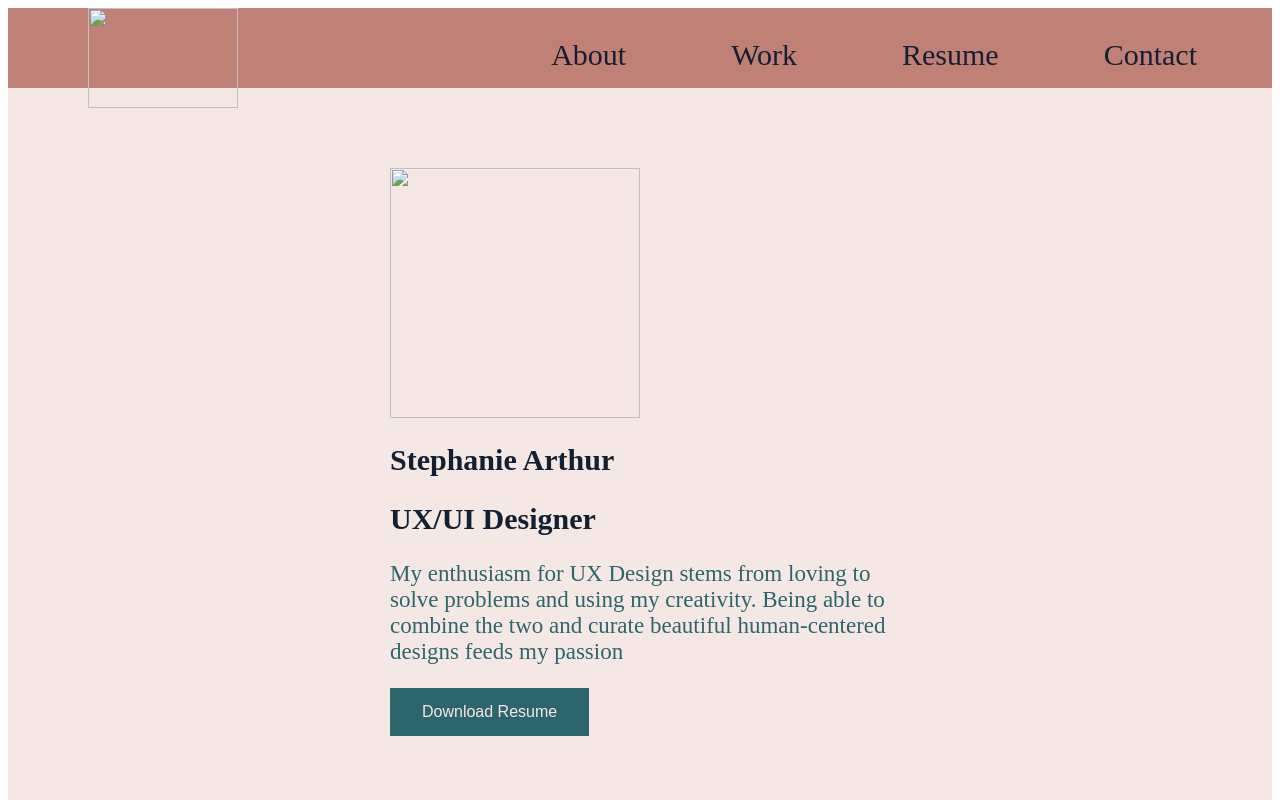
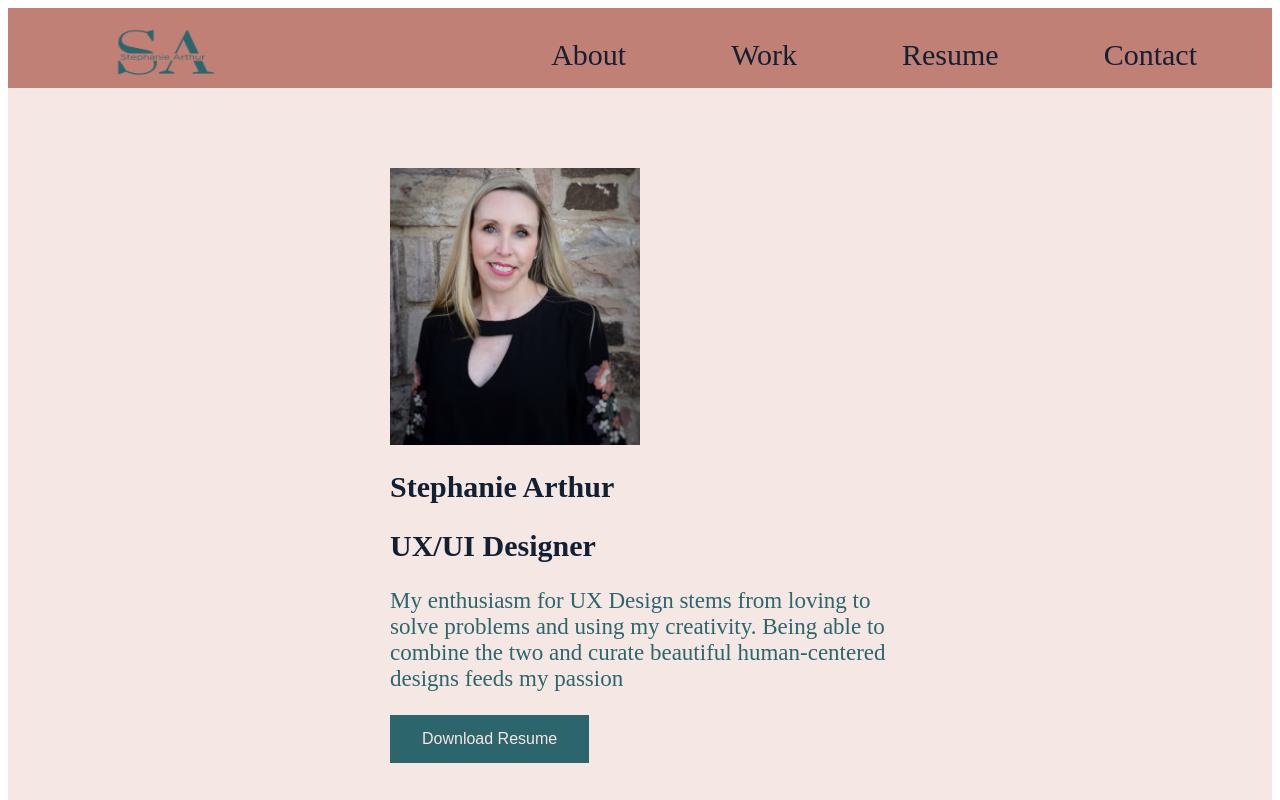
Before and after one commit to sarthur7/HW17_Test, a plain HTML site: page index.html in a window 1280 px wide. Shown: the top 800 px of the page. Drawn offline with Linux system fonts and the light colour scheme; the site is published under a folder, as on GitHub Pages, so addresses that start at the root find nothing.

Commit message:
HW17_Test_9:08PM
HW17_Test_9:08PM

```diff
--- a/index.html
+++ b/index.html
@@ -6,7 +6,7 @@
 <body>
     <header class="navigation">
         <div class="block_element">
-            <img class= "logo" src="/images/Logo 2.png">
+            <img class= "logo" src="images/Logo 2.png">
                 <div class="inline-block">Contact</div>
                 <div class="inline-block">Resume</div>
                 <div class="inline-block">Work</div>
@@ -15,7 +15,7 @@
     </header>
     <section class="heroImg">
         <div class= "content">
-            <img src= "/images/Prof Pic.png">
+            <img src="images/Prof Pic.png">
             <h1>Stephanie Arthur</h1>
             <h1>UX/UI Designer</h1>
             <p>My enthusiasm for UX Design stems from loving to solve problems and using my creativity. Being able to combine the two and curate beautiful human-centered designs feeds my passion</p>
```
